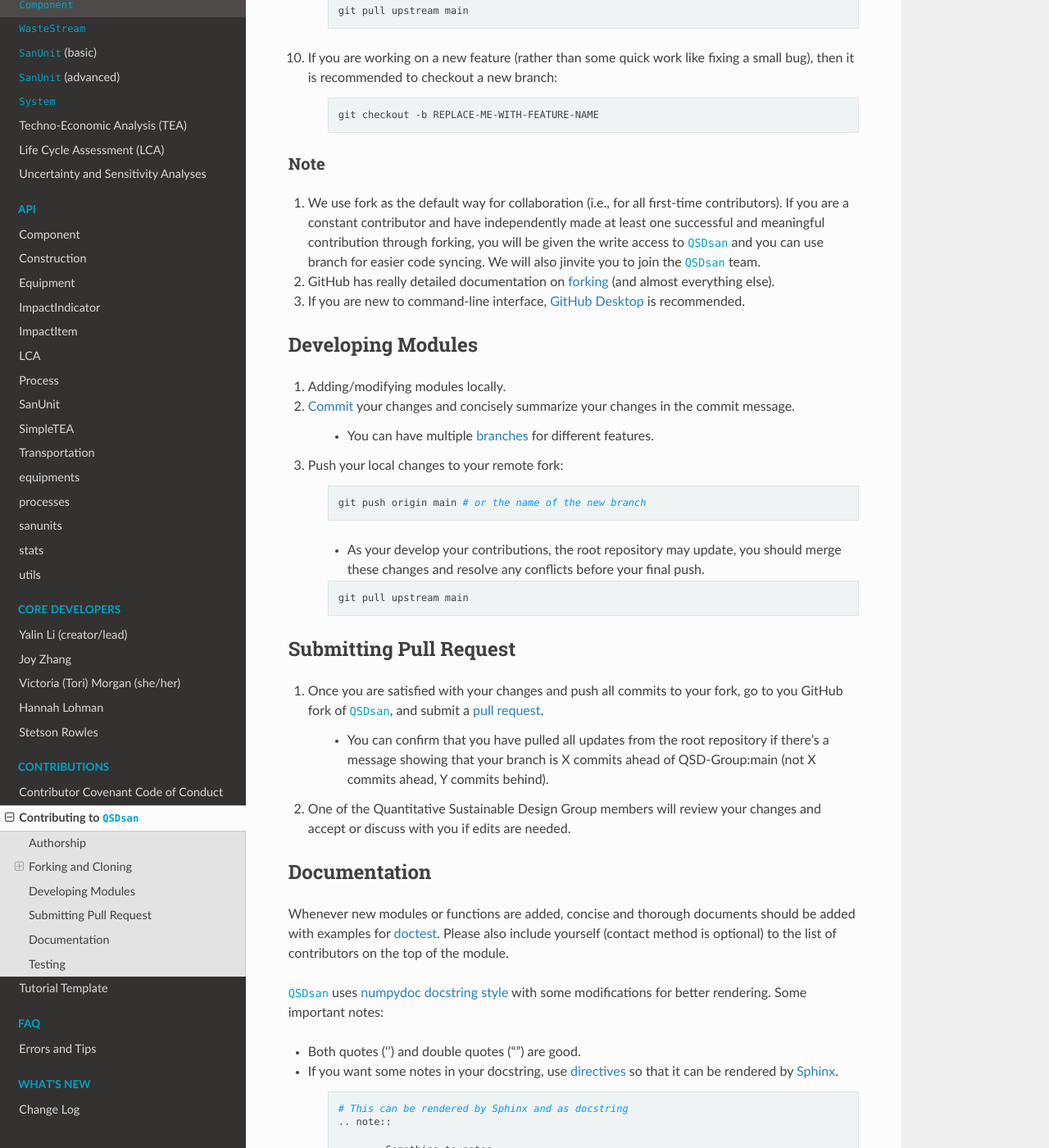
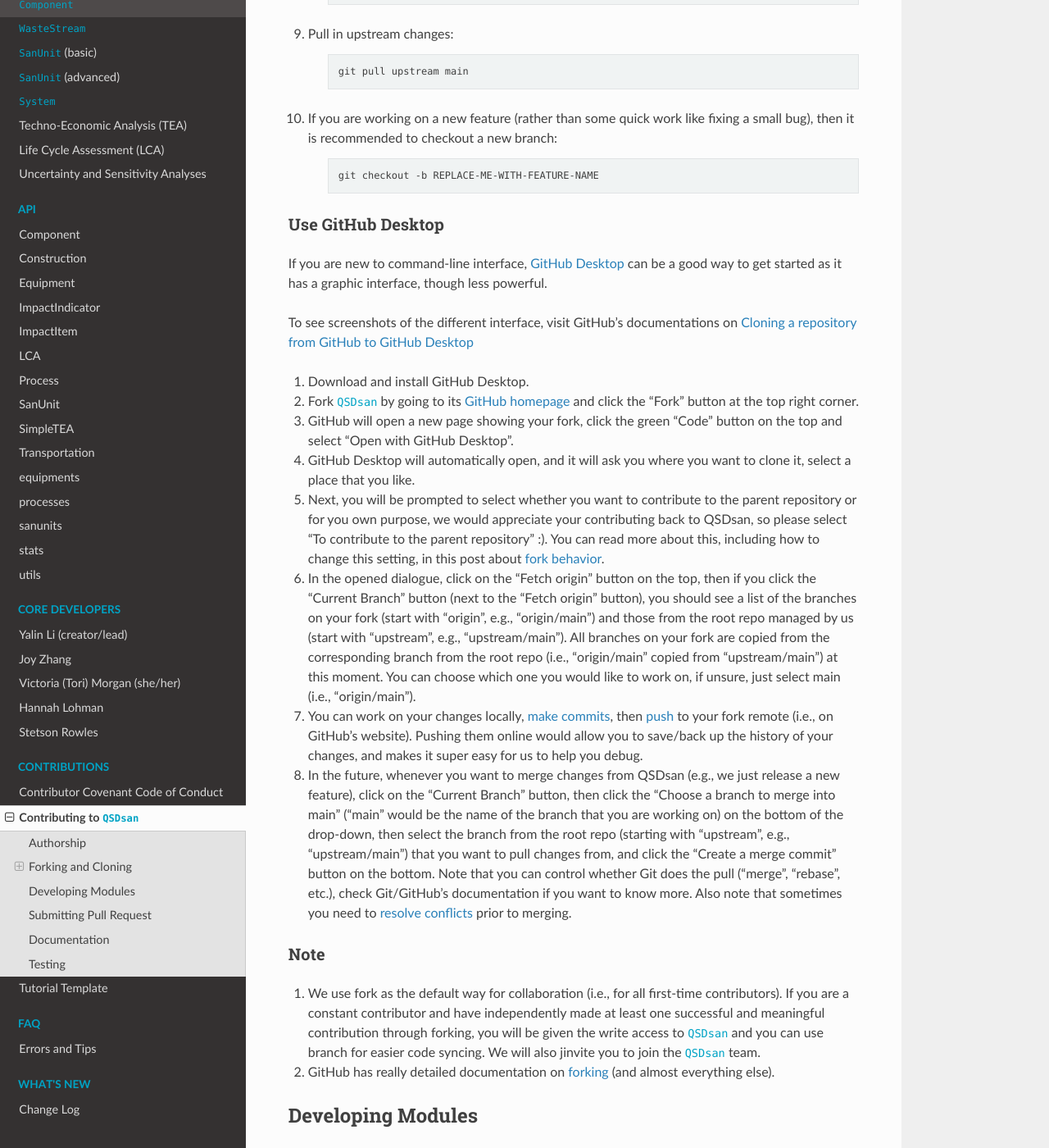
Before and after one commit to QSD-Group/QSDsan, a Sphinx documentation site: the page built from docs/source/CONTRIBUTING.rst, in a window 1280 px wide and 1400 px high, scrolled down 2046 px. Shown: the whole window at 82% size. Built offline with Sphinx 7.4.7 and the Read the Docs theme 2.0.0, drawn with Linux system fonts in a browser that asks for light colours; pages that are not in the unit, such as notebooks, are missing from menus; some of the changed text lies outside the part shown.

Commit message:
add instructions on cloning with GitHub Desktop

```diff
--- a/CONTRIBUTING.rst
+++ b/CONTRIBUTING.rst
@@ -22,9 +22,13 @@ The following guideline is adapted from `BioSTEAM <https://biosteam.readthedocs.
 
 Forking and Cloning
 -------------------
+
+Use command-line interface
+^^^^^^^^^^^^^^^^^^^^^^^^^^
+
 #. Fork ``QSDsan`` by going to its `GitHub homepage <https://github.com/QSD-Group/QSDsan>`_ and click the "Fork" button at the top right corner.
 
-#. Copy the link to **your** fork of ``QSDsan`` (you can find it in the green "Code" button on your forked GitHub ``QSDsan`` page), it should be something like:
+#. GitHub will open a new page showing your fork, click the green "Code" button on the top and copy the HTTPS address (there's a handy copy button next to the address), it should be something like:
 
 	.. code:: bash
 
@@ -102,11 +106,34 @@ Forking and Cloning
 	    git checkout -b REPLACE-ME-WITH-FEATURE-NAME
 
 
+Use GitHub Desktop
+^^^^^^^^^^^^^^^^^^
+
+If you are new to command-line interface, `GitHub Desktop <https://desktop.github.com/>`_ can be a good way to get started as it has a graphic interface, though less powerful.
+
+To see screenshots of the different interface, visit GitHub's documentations on `Cloning a repository from GitHub to GitHub Desktop <https://docs.github.com/en/desktop/contributing-and-collaborating-using-github-desktop/adding-and-cloning-repositories/cloning-a-repository-from-github-to-github-desktop>`_
+
+#. Download and install GitHub Desktop.
+
+#. Fork ``QSDsan`` by going to its `GitHub homepage <https://github.com/QSD-Group/QSDsan>`_ and click the "Fork" button at the top right corner.
+
+#. GitHub will open a new page showing your fork, click the green "Code" button on the top and select "Open with GitHub Desktop".
+
+#. GitHub Desktop will automatically open, and it will ask you where you want to clone it, select a place that you like.
+
+#. Next, you will be prompted to select whether you want to contribute to the parent repository or for you own purpose, we would appreciate your contributing back to QSDsan, so please select "To contribute to the parent repository" :). You can read more about this, including how to change this setting, in this post about `fork behavior <https://docs.github.com/en/desktop/contributing-and-collaborating-using-github-desktop/adding-and-cloning-repositories/cloning-and-forking-repositories-from-github-desktop#managing-fork-behavior>`_.
+
+#. In the opened dialogue, click on the "Fetch origin" button on the top, then if you click the "Current Branch" button (next to the "Fetch origin" button), you should see a list of the branches on your fork (start with "origin", e.g., "origin/main") and those from the root repo managed by us (start with "upstream", e.g., "upstream/main"). All branches on your fork are copied from the corresponding branch from the root repo (i.e., "origin/main" copied from "upstream/main") at this moment. You can choose which one you would like to work on, if unsure, just select main (i.e., "origin/main").
+
+#. You can work on your changes locally, `make commits <https://docs.github.com/en/desktop/contributing-and-collaborating-using-github-desktop/making-changes-in-a-branch/committing-and-reviewing-changes-to-your-project>`_, then `push <https://docs.github.com/en/desktop/contributing-and-collaborating-using-github-desktop/making-changes-in-a-branch/pushing-changes-to-github>`_ to your fork remote (i.e., on GitHub's website). Pushing them online would allow you to save/back up the history of your changes, and makes it super easy for us to help you debug.
+
+#. In the future, whenever you want to merge changes from QSDsan (e.g., we just release a new feature), click on the "Current Branch" button, then click the "Choose a branch to merge into main" ("main" would be the name of the branch that you are working on) on the bottom of the drop-down, then select the branch from the root repo (starting with "upstream", e.g., "upstream/main") that you want to pull changes from, and click the "Create a merge commit" button on the bottom. Note that you can control whether Git does the pull ("merge", "rebase", etc.), check Git/GitHub's documentation if you want to know more. Also note that sometimes you need to `resolve conflicts <https://docs.github.com/en/pull-requests/collaborating-with-pull-requests/addressing-merge-conflicts/resolving-a-merge-conflict-on-github>`_ prior to merging.
+
+
 Note
 ^^^^
 #. We use fork as the default way for collaboration (i.e., for all first-time contributors). If you are a constant contributor and have independently made at least one successful and meaningful contribution through forking, you will be given the write access to ``QSDsan`` and you can use branch for easier code syncing. We will also jinvite you to join the ``QSDsan`` team.
 #. GitHub has really detailed documentation on `forking <https://docs.github.com/en/github/getting-started-with-github/fork-a-repo>`_ (and almost everything else).
-#. If you are new to command-line interface, `GitHub Desktop <https://desktop.github.com/>`_ is recommended.
 
 
 Developing Modules
--- a/docs/source/FAQ.rst
+++ b/docs/source/FAQ.rst
@@ -132,7 +132,7 @@ However, GitHub does not allow you to directly create a private fork (or more ac
     .. code::
 
         git remote add upstream https://github.com/QSD-Group/QSDsan.git
-        git remote set-url --push upstream DISABLE
+        git remote set-url --push upstream DISABLED
 
     .. note::
 
```
